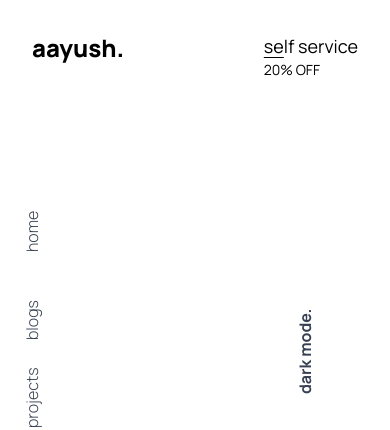
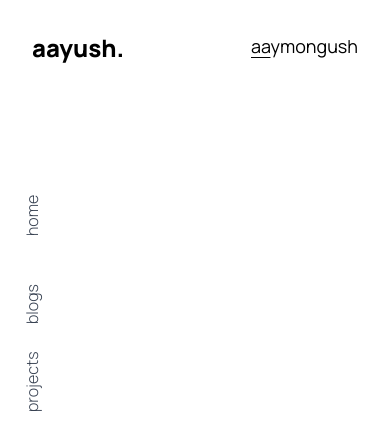
Before and after one commit to aayushhh44/new-portfolio, a React (Vite) app: page / in a window 390 px wide. Shown: the top 430 px of the page. Built offline with nearby package versions, Linux system fonts and the light colour scheme; a web font is replaced by a local one.

Commit message:
Change: aaymongush

```diff
--- a/src/components/Center.jsx
+++ b/src/components/Center.jsx
@@ -10,7 +10,7 @@ const Center = () => {
       </div>
 
       <div className="absolute right-0 top-1 sm:top-28 h-screen flex flex-col justify-center">
-        <p className="transform cursor-pointer font-manrope font-bold -rotate-90 origin-left whitespace-nowrap text-gray-700 hover:text-black transition-colors duration-300 mb-16">
+        <p className="transform hidden sm:block cursor-pointer font-manrope font-bold -rotate-90 origin-left whitespace-nowrap text-gray-700 hover:text-black transition-colors duration-300 mb-16">
           dark mode.
         </p>
       </div>
--- a/src/components/Topbar.jsx
+++ b/src/components/Topbar.jsx
@@ -8,9 +8,9 @@ const Topbar = () => {
 
         <div>
           <p className="text-lg font-manrope">
-            <span className="underline underline-offset-4">se</span>lf service
+            <span className="underline underline-offset-4">aa</span>ymongush
           </p>
-          <p className="text-sm font-manrope">20% OFF</p>
+          {/* <p className="text-sm font-manrope">20% OFF</p> */}
         </div>
       </div>
     </div>
```
